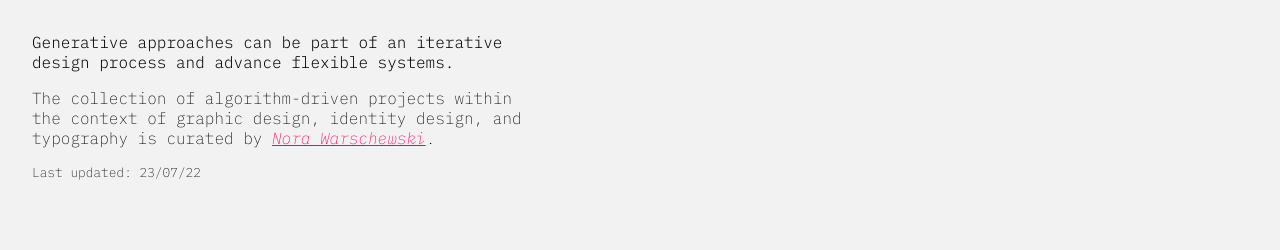
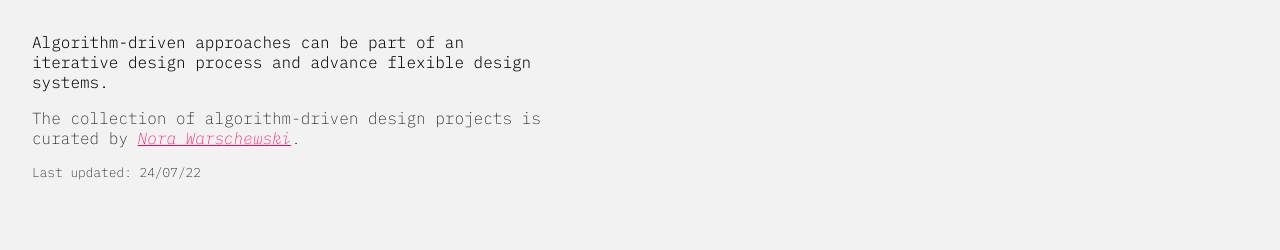
Before and after one commit to norawarschewski/algorithm-driven-projects, a plain HTML site: page index.html in a window 1280 px wide. Shown: the top 250 px of the page. Drawn offline with Linux system fonts and the light colour scheme.

Commit message:
chore: update content

```diff
--- a/index.html
+++ b/index.html
@@ -3,26 +3,25 @@
 <html lang="en">
 <head>
   <meta charset="utf-8" />
-  <title>Directory of Generative Graphic Design</title>
+  <title>Algorithm-Driven Design Projects</title>
   <meta name="description" content="Directory of Generative Graphic Design" />
-  <meta property="og:image" content="img/og.jpg" />
-  <meta name="author" content="SitePoint" />
   <meta name="viewport" content="width=device-width, initial-scale=1.0, user-scalable=no" />
   <link  rel="stylesheet" href="./assets/css/style.css" />
+  <link rel="icon" type="image/x-icon" href="./favicon.ico">
 </head>
 
 <body>
   <header>
     <section>
       <p class="fw-300">
-        Generative approaches can be part of an iterative design process and
-        advance flexible systems.
+        Algorithm-driven approaches can be part of an iterative design process and
+        advance flexible design systems.
       </p>
       <p>
-        The collection of algorithm-driven projects within the context of graphic design, identity design, and typography is curated by
+        The collection of algorithm-driven design projects is curated by
         <a href="https://nora-warschewski.de" target="_blank">Nora Warschewski</a>.
       </p>
-      <p class="fs-s">Last updated: 23/07/22</p>
+      <p class="fs-s">Last updated: 24/07/22</p>
     </section>
   </header>
 
@@ -31,7 +30,7 @@
   </section>
 
   <div id="preloader">
-    <h2>Generative Projects</h2>
+    <h2>Algorithm-Driven Design Projects</h2>
   </div>
 
   <script src="./assets/js/scripts.js"></script>
```
